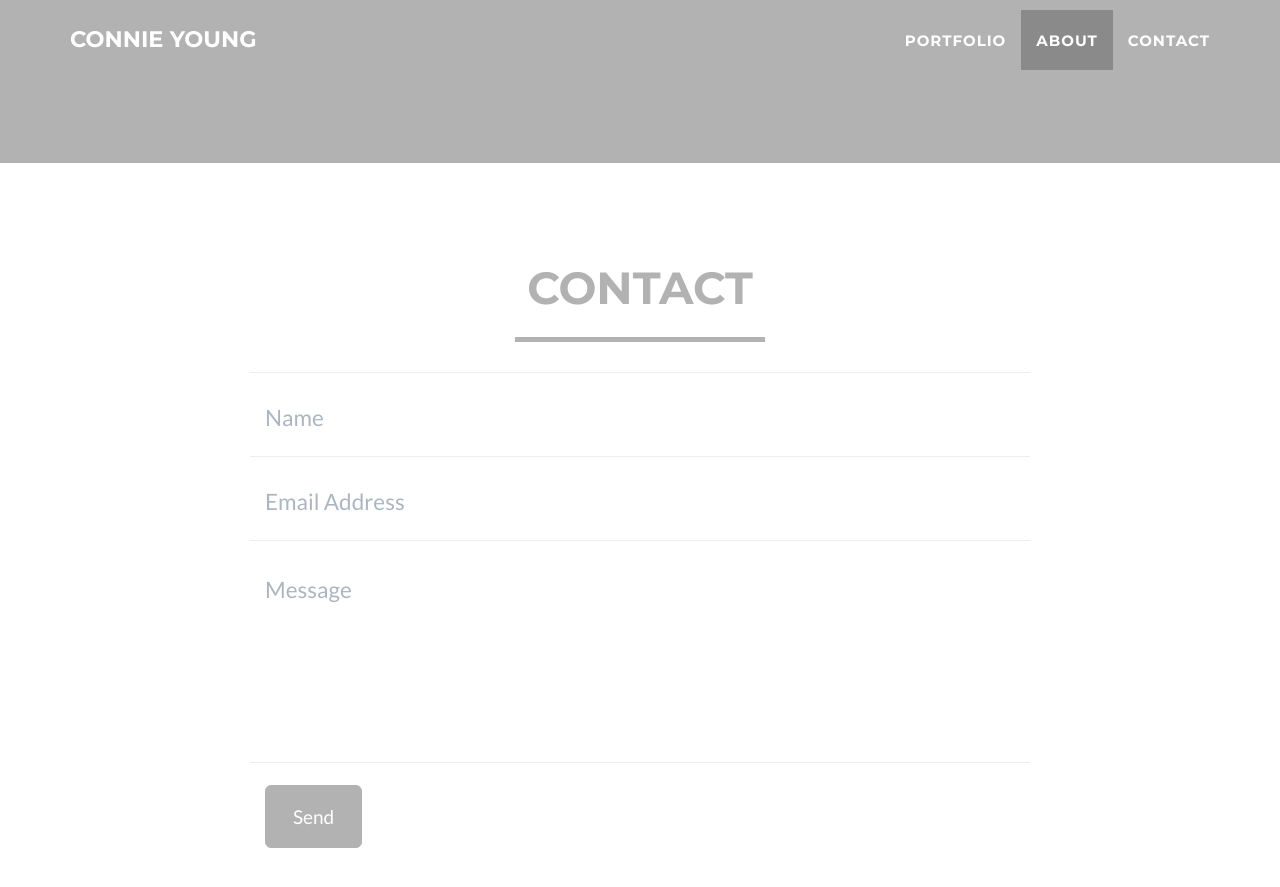
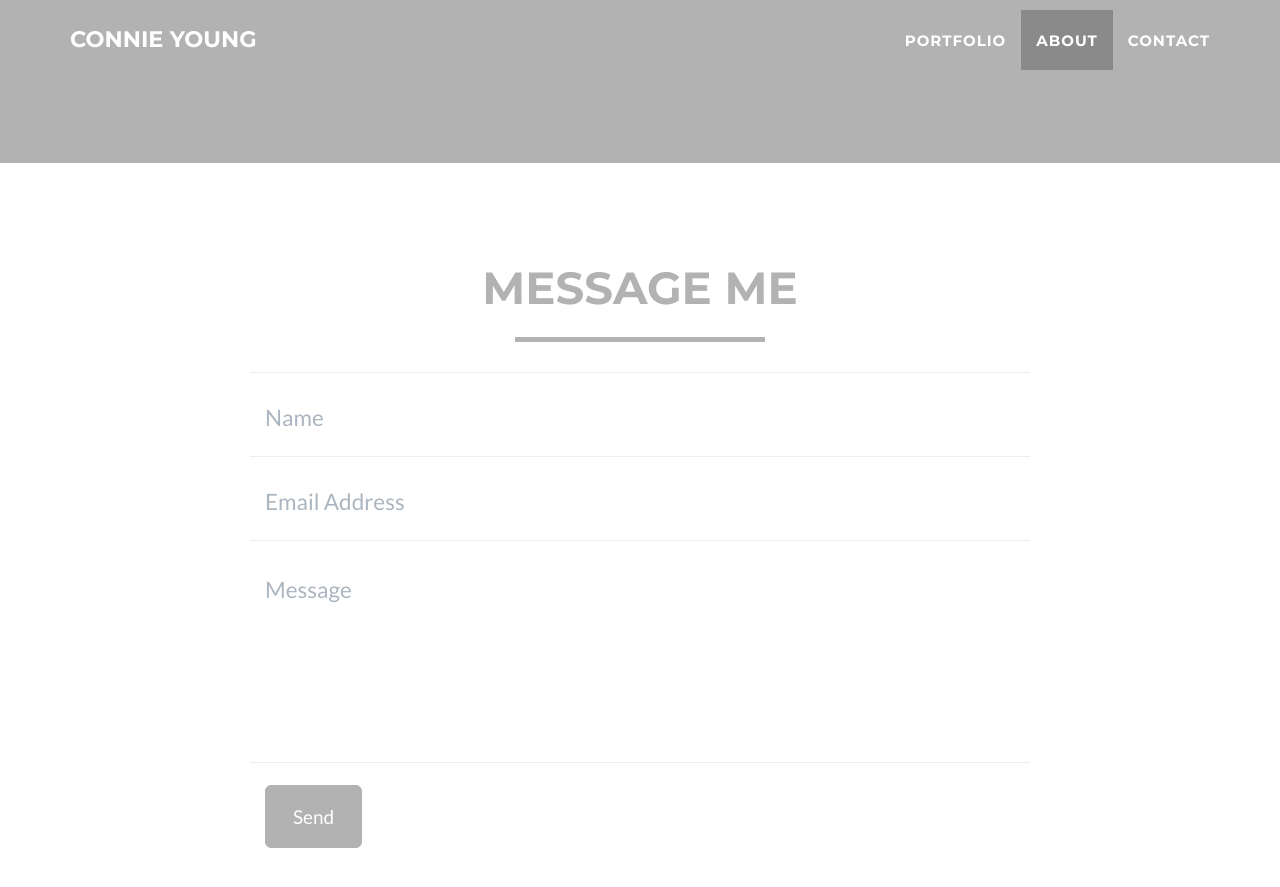
Before and after one commit to conniemyou/cyoung-portfolio, a Jekyll site: the page built from _posts/2014-07-18-project-1.markdown, in a window 1280 px wide and 900 px high, scrolled down 1987 px. Shown: the top 887 px of the window. Built offline with Jekyll 4.4.1, drawn with Linux system fonts in a browser that asks for light colours.

Commit message:
message me changes

```diff
--- a/_includes/contact.html
+++ b/_includes/contact.html
@@ -3,7 +3,7 @@
   <div class="container">
     <div class="row">
       <div class="col-lg-12 text-center">
-        <h2>Contact</h2>
+        <h2>Message Me</h2>
         <hr class="star-primary">
       </div>
     </div>
--- a/_includes/contact_static.html
+++ b/_includes/contact_static.html
@@ -3,7 +3,7 @@
   <div class="container">
     <div class="row">
       <div class="col-lg-12 text-center">
-        <h2>Contact</h2>
+        <h2>Message Me</h2>
         <hr class="star-primary">
       </div>
     </div>
```
